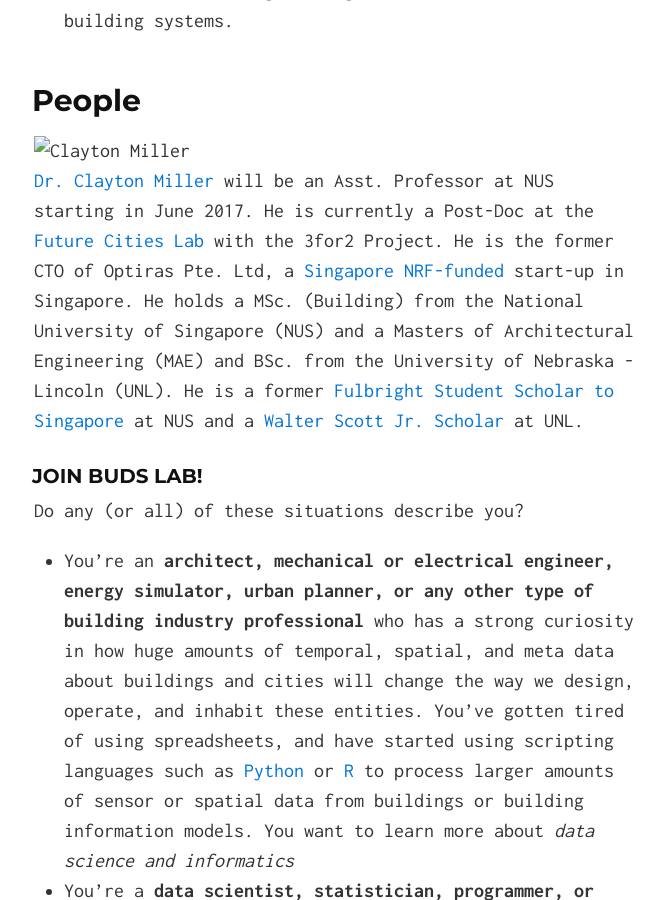
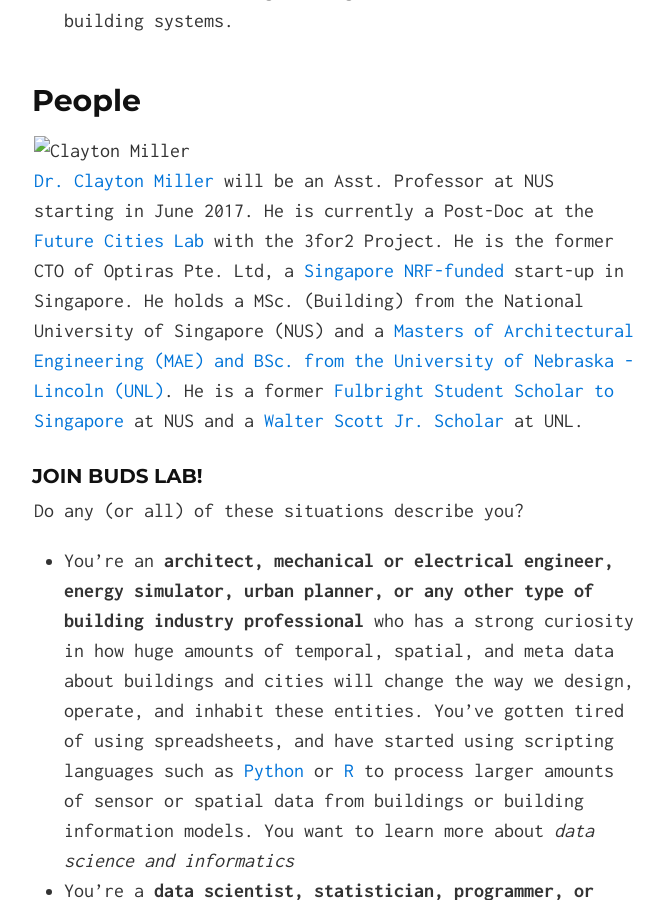
Before and after one commit to buds-lab/buds-lab.github.io, a Jekyll site: the page built from index.md, in a window 1280 px wide and 900 px high, scrolled down 974 px. Shown: the whole window, without its empty margins (306-970 px from the left). Built offline with Jekyll 4.4.1, drawn with Linux system fonts in a browser that asks for light colours; part of the change alters nothing that is shown.

Commit message:
added affiliation link

```diff
--- a/index.md
+++ b/index.md
@@ -18,7 +18,7 @@ BUDS Lab a new group in the [Dept. of Building](http://www.bdg.nus.edu.sg/){:tar
 
 ## People
 ![Clayton Miller](buds-lab.github.io/dr_clayton_miller.png)
-[Dr. Clayton Miller](https://www.researchgate.net/profile/Clayton_Miller2){:target="_blank"} will be an Asst. Professor at NUS starting in June 2017. He is currently a Post-Doc at the [Future Cities Lab](http://www.fcl.ethz.ch/){:target="_blank"} with the 3for2 Project. He is the former CTO of Optiras Pte. Ltd, a [Singapore NRF-funded](https://www.nrf.gov.sg/){:target="_blank"} start-up in Singapore. He holds a MSc. (Building) from the National University of Singapore (NUS) and a Masters of Architectural Engineering (MAE) and BSc. from the University of Nebraska - Lincoln (UNL). He is a former [Fulbright Student Scholar to Singapore](https://fulbrightsg.org/){:target="_blank"} at NUS and a [Walter Scott Jr. Scholar](https://scottscholaralumni.wordpress.com/){:target="_blank"} at UNL.
+[Dr. Clayton Miller](https://www.researchgate.net/profile/Clayton_Miller2){:target="_blank"} will be an Asst. Professor at NUS starting in June 2017. He is currently a Post-Doc at the [Future Cities Lab](http://www.fcl.ethz.ch/){:target="_blank"} with the 3for2 Project. He is the former CTO of Optiras Pte. Ltd, a [Singapore NRF-funded](https://www.nrf.gov.sg/){:target="_blank"} start-up in Singapore. He holds a MSc. (Building) from the National University of Singapore (NUS) and a [Masters of Architectural Engineering (MAE) and BSc. from the University of Nebraska - Lincoln (UNL)](http://engineering.unl.edu/durhamschool/){:target="_blank"}. He is a former [Fulbright Student Scholar to Singapore](https://fulbrightsg.org/){:target="_blank"} at NUS and a [Walter Scott Jr. Scholar](https://scottscholaralumni.wordpress.com/){:target="_blank"} at UNL.
 
 ### Join BUDS Lab!
 Do any (or all) of these situations describe you?
```
